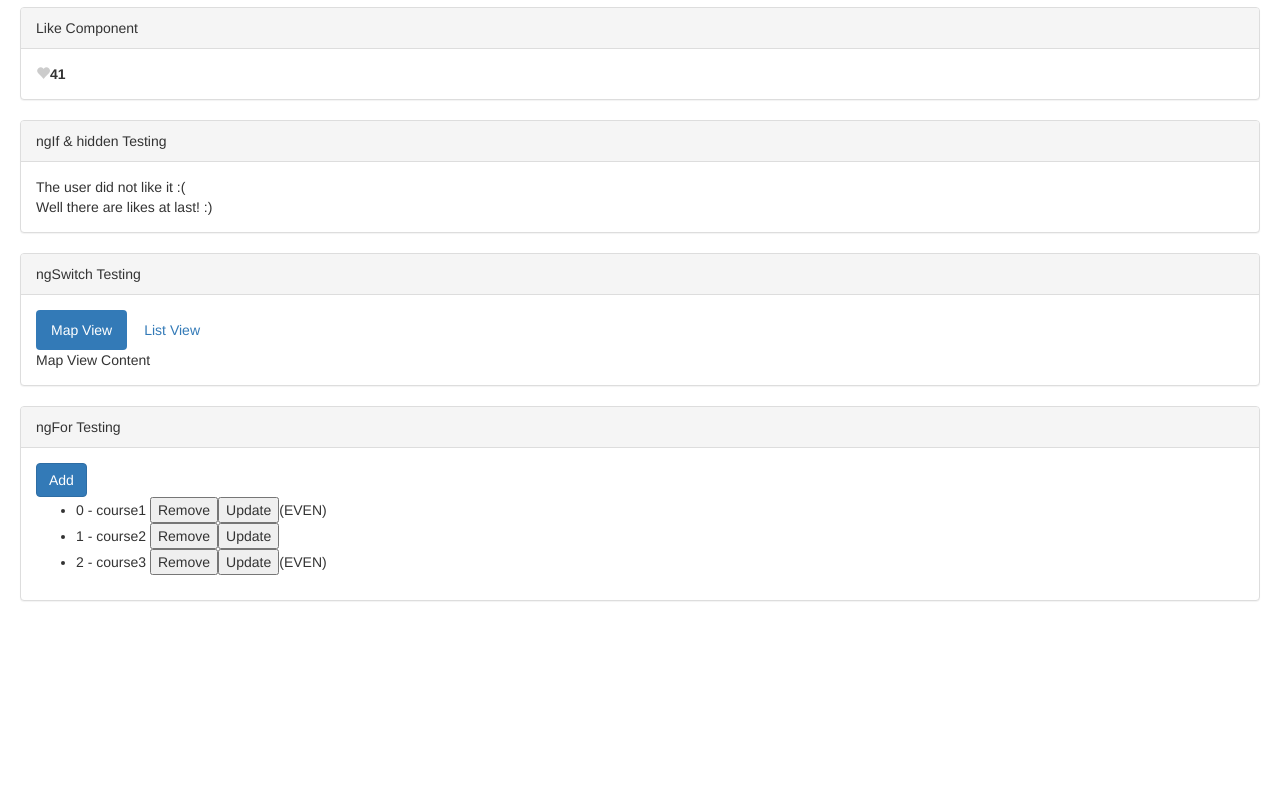
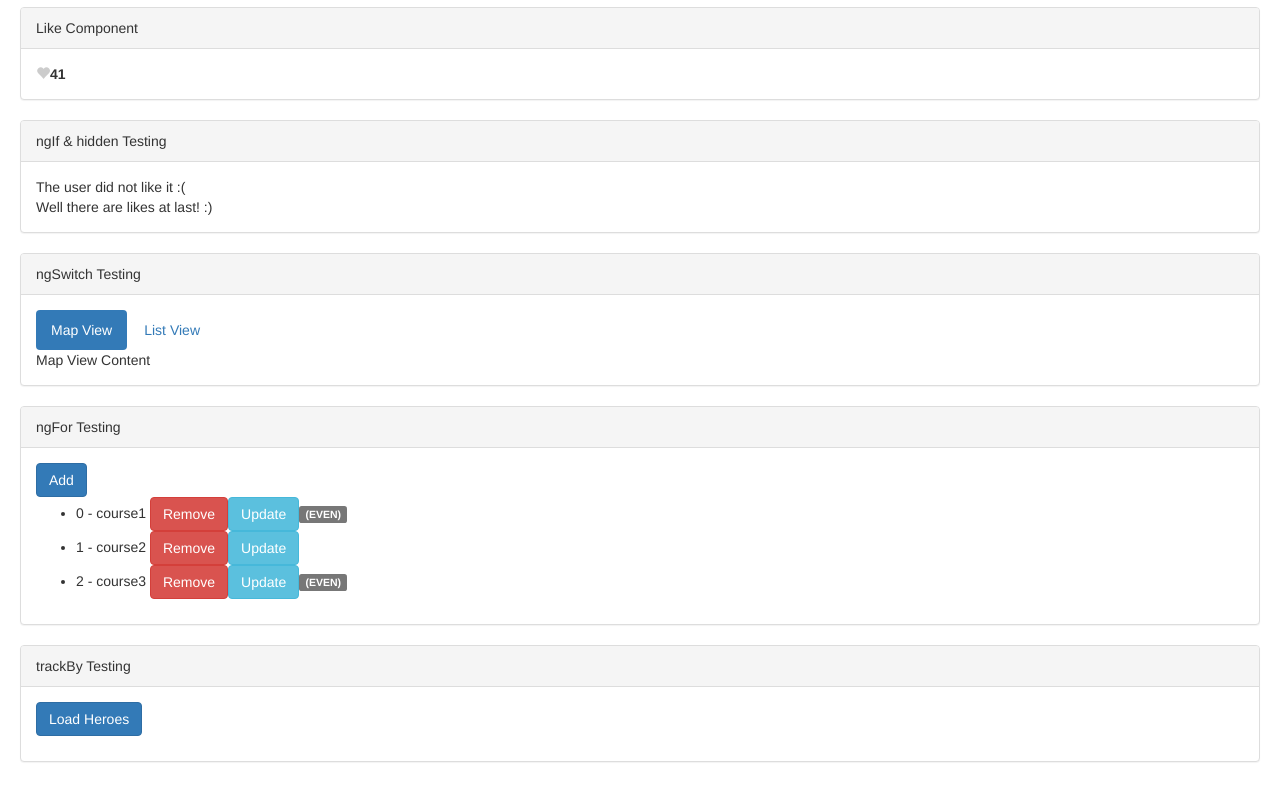
Before and after one commit to decline/udemy-angular4-crashcourse, an Angular app: page / in a window 1280 px wide. Shown: the part 1408-2208 px from the top of the page. Before the commit the page ends 2049 px from the top, so only its background shows below. Built offline with nearby package versions, Linux system fonts and the light colour scheme.

Commit message:
trackBy stuff

```diff
--- a/src/app/app.component.html
+++ b/src/app/app.component.html
@@ -85,11 +85,29 @@
         <ul>
             <li *ngFor="let course of listOfCourses; index as i; even as isEven;">
                 {{ i }} - {{ course.name }}
-                <button (click)="onListRemove(course)">Remove</button>
-                <button (click)="onListUpdate(course)">Update</button>
-                <span *ngIf="isEven">(EVEN)</span>
+                <button class="btn btn-danger" (click)="onListRemove(course)">Remove</button>
+                <button class="btn btn-info" (click)="onListUpdate(course)">Update</button>
+                <span class="label label-default" *ngIf="isEven">(EVEN)</span>
             </li>
         </ul>
 
     </ng-container>
 </app-panel>
+
+<app-panel>
+    <ng-container class="heading">trackBy Testing</ng-container>
+    <ng-container class="body">
+        <button class="btn btn-primary" (click)="loadHeroes()">Load Heroes</button>
+        <ul>
+            <!--
+                "trackBy" is used so that angular can detect if the list changed!
+                if we wouldn't use it, the list will be updated every time we click the button.
+                this might be expensive on huge lists, so we implemented the tracking function.
+             -->
+            <li *ngFor="let hero of heroes; trackBy: trackHero">
+                {{ hero.name }}
+            </li>
+        </ul>
+
+    </ng-container>
+</app-panel>
--- a/src/app/app.component.ts
+++ b/src/app/app.component.ts
@@ -28,6 +28,8 @@ export class AppComponent {
         {id: 3, name: 'course3'}
     ];
 
+    heroes;
+
     onFavoriteChanged(event: FavoriteChangedEvent) {
         console.log('Favorite changed! Is favorite: ' + event.isFavorite);
     }
@@ -37,7 +39,7 @@ export class AppComponent {
     }
 
     onListAdd() {
-        this.listOfCourses.push({ id: 4, name: 'course4'});
+        this.listOfCourses.push({id: 4, name: 'course4'});
     }
 
     onListRemove(course) {
@@ -48,4 +50,16 @@ export class AppComponent {
     onListUpdate(course) {
         course.name = 'UPDATED!';
     }
+
+    loadHeroes() {
+        this.heroes = [
+            {id: 1, name: 'spongebob'},
+            {id: 2, name: 'patrick'},
+            {id: 3, name: 'thaddeus'}
+        ];
+    }
+
+    trackHero(index, hero) {
+        return hero ? hero.id : undefined;
+    }
 }
```
